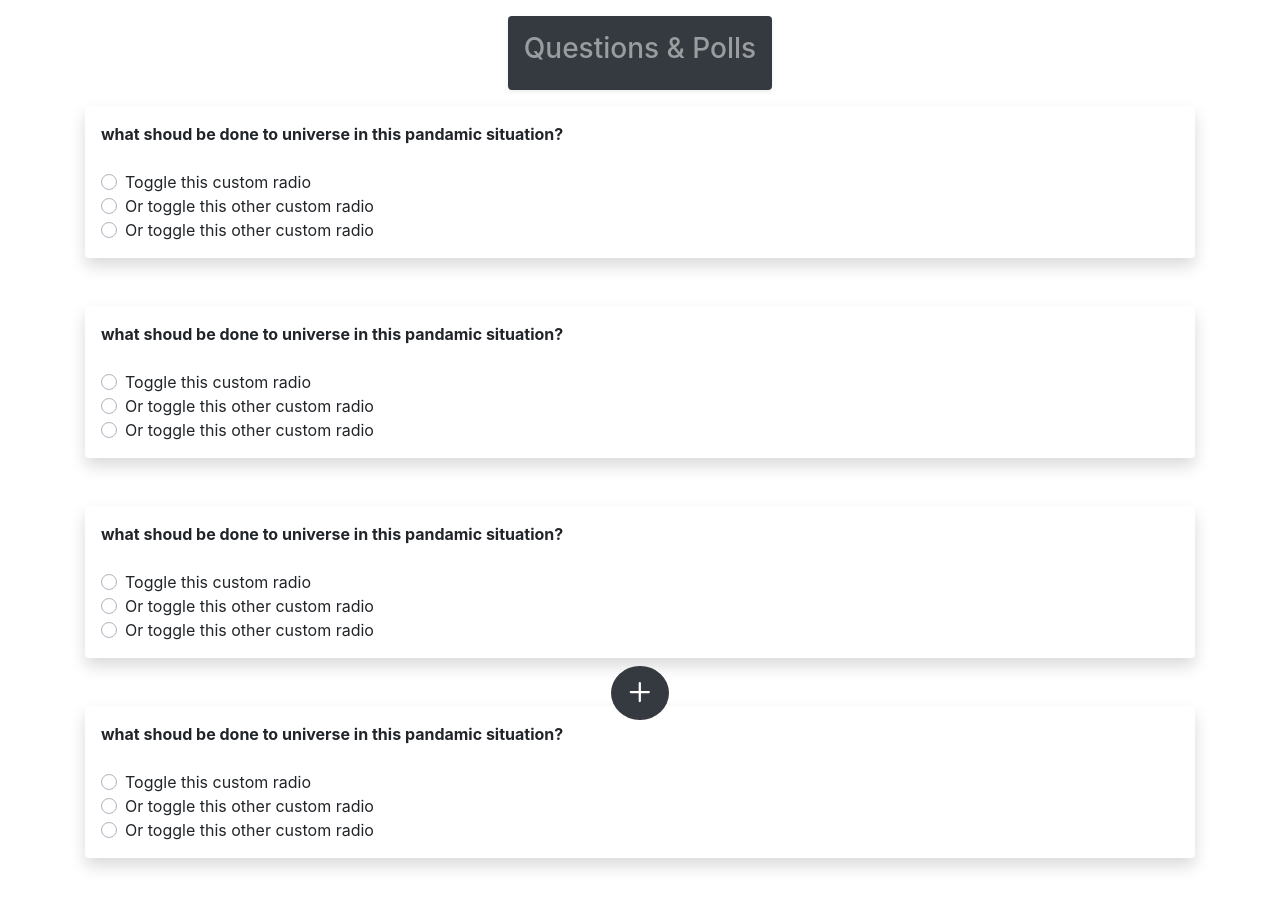
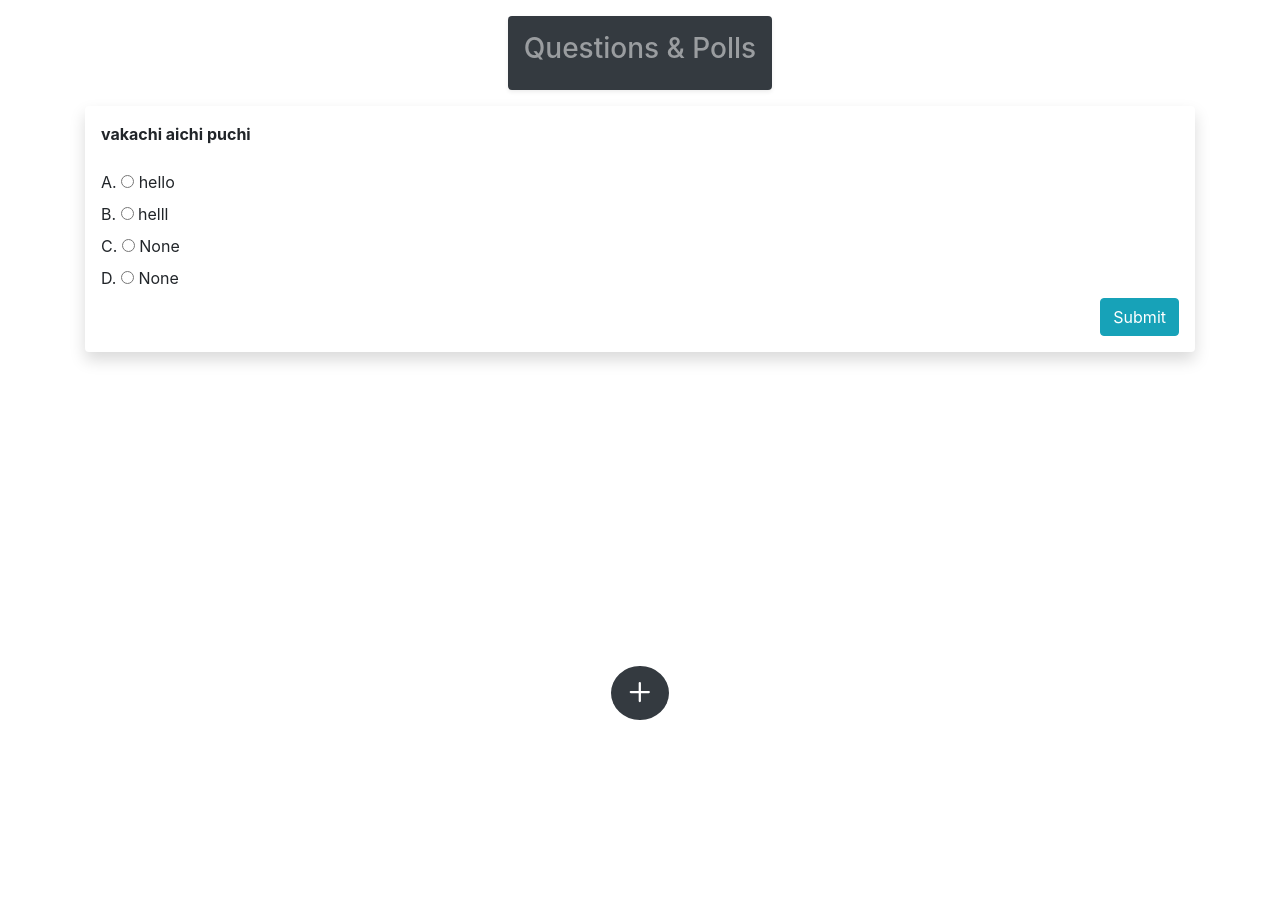
Before and after one commit to pruthvi03/voting_question, a Django app: page / in a window 1280 px wide. Shown: the part 64-970 px from the top of the page. After the commit the page ends 784 px from the top, so only its background shows below. Run offline with Django 3.2, Linux system fonts and the light colour scheme; a user stored in the database is signed in; data comes from the database, SQL or seed files in the repository; some libraries are stand-ins or nearby versions.

Commit message:
work done

```diff
--- a/votersparadise/polls/templates/index.html
+++ b/votersparadise/polls/templates/index.html
@@ -176,94 +176,37 @@
   </div>
   <div class="row" id="starts">
     <div class="col">
-
+    {%for res in result%}
+    {%for j in res%}
       <div class="shadow p-3 mb-5 bg-white rounded">
         <div class="question">
-          <strong>what shoud be done to universe in this pandamic situation?</strong>
+          <strong>{{j.question_text}}</strong>
         </div>
         <div class="answer">
           <br>
-          <div class="custom-control custom-radio">
-            <input type="radio" id="customRadio1" name="customRadio" class="custom-control-input">
-            <label class="custom-control-label" for="customRadio1">Toggle this custom radio</label>
+      <form action="submitans" method="POST">
+      {% csrf_token %}
+          <div class="radio">
+            <label>A. <input type="radio" name="ans"> {{j.op1}}</label>
           </div>
-          <div class="custom-control custom-radio">
-            <input type="radio" id="customRadio2" name="customRadio" class="custom-control-input">
-            <label class="custom-control-label" for="customRadio2">Or toggle this other custom radio</label>
+          <div class="radio">
+            <label>B. <input type="radio" name="ans"> {{j.op2}}</label>
           </div>
-          <div class="custom-control custom-radio">
-            <input type="radio" id="customRadio3" name="customRadio" class="custom-control-input">
-            <label class="custom-control-label" for="customRadio3">Or toggle this other custom radio</label>
+          <div class="radio">
+            <label>C. <input type="radio" name="ans"> {{j.op3}}</label>
           </div>
-        </div>
-
+          <div class="radio">
+            <label>D. <input type="radio" name="ans" onclick="makeans()"> {{j.op4}}</label>
+          </div>
       </div>
-
-      <div class="shadow p-3 mb-5 bg-white rounded">
-        <div class="question">
-          <strong>what shoud be done to universe in this pandamic situation?</strong>
-        </div>
-        <div class="answer">
-          <br>
-          <div class="custom-control custom-radio">
-            <input type="radio" id="customRadio1" name="customRadio" class="custom-control-input">
-            <label class="custom-control-label" for="customRadio1">Toggle this custom radio</label>
-          </div>
-          <div class="custom-control custom-radio">
-            <input type="radio" id="customRadio2" name="customRadio" class="custom-control-input">
-            <label class="custom-control-label" for="customRadio2">Or toggle this other custom radio</label>
-          </div>
-          <div class="custom-control custom-radio">
-            <input type="radio" id="customRadio3" name="customRadio" class="custom-control-input">
-            <label class="custom-control-label" for="customRadio3">Or toggle this other custom radio</label>
-          </div>
-        </div>
-
+        <input type="hidden" value="{{j.question_text}}" name="que">
+        <div class="d-flex justify-content-end">
+        <input type="submit" class="btn btn-info">
       </div>
-
-      <div class="shadow p-3 mb-5 bg-white rounded">
-        <div class="question">
-          <strong>what shoud be done to universe in this pandamic situation?</strong>
-        </div>
-        <div class="answer">
-          <br>
-          <div class="custom-control custom-radio">
-            <input type="radio" id="customRadio1" name="customRadio" class="custom-control-input">
-            <label class="custom-control-label" for="customRadio1">Toggle this custom radio</label>
-          </div>
-          <div class="custom-control custom-radio">
-            <input type="radio" id="customRadio2" name="customRadio" class="custom-control-input">
-            <label class="custom-control-label" for="customRadio2">Or toggle this other custom radio</label>
-          </div>
-          <div class="custom-control custom-radio">
-            <input type="radio" id="customRadio3" name="customRadio" class="custom-control-input">
-            <label class="custom-control-label" for="customRadio3">Or toggle this other custom radio</label>
-          </div>
-        </div>
-
+      </form>
       </div>
-      <div class="shadow p-3 mb-5 bg-white rounded">
-        <div class="question">
-          <strong>what shoud be done to universe in this pandamic situation?</strong>
-        </div>
-        <div class="answer">
-          <br>
-          <div class="custom-control custom-radio">
-            <input type="radio" id="customRadio1" name="customRadio" class="custom-control-input">
-            <label class="custom-control-label" for="customRadio1">Toggle this custom radio</label>
-          </div>
-          <div class="custom-control custom-radio">
-            <input type="radio" id="customRadio2" name="customRadio" class="custom-control-input">
-            <label class="custom-control-label" for="customRadio2">Or toggle this other custom radio</label>
-          </div>
-          <div class="custom-control custom-radio">
-            <input type="radio" id="customRadio3" name="customRadio" class="custom-control-input">
-            <label class="custom-control-label" for="customRadio3">Or toggle this other custom radio</label>
-          </div>
-        </div>
-
-      </div>
-
+      {% endfor %}
+    {% endfor %}
 
 
       <div class="ask fixed-bottom mb-3">
--- a/votersparadise/polls/views.py
+++ b/votersparadise/polls/views.py
@@ -24,9 +24,7 @@
         for i in allfolloweres:
             kaib = list(QuestionTable.objects.filter(auther__exact = i.following))
             que.append(kaib)
-        print(que)
         res = list(filter(None, que))
-        print(res)
 
         params = {
             'followers':followers,
@@ -296,6 +294,7 @@
             followers = UserFollowing.objects.filter(following__exact = request.user).count()
             userfollowing = UserFollowing.objects.filter(user__exact = everyinfos).count()
             userfollowers = UserFollowing.objects.filter(following__exact = everyinfos).count()
+            allque = QuestionTable.objects.filter(auther__exact = everyinfos).all()
             text = 'Unfollow'
             params = {
                 'result':everyinfos,
@@ -304,6 +303,7 @@
                 'userfollowing':userfollowing,
                 'userfollowers':userfollowers,
                 'text':text,
+                'result2':allque,
             }
             return render(request,"profile3.html",params)
         except:
```
Also changed, not shown: votersparadise/polls/templates/profile3.html (+32 -0 lines).
